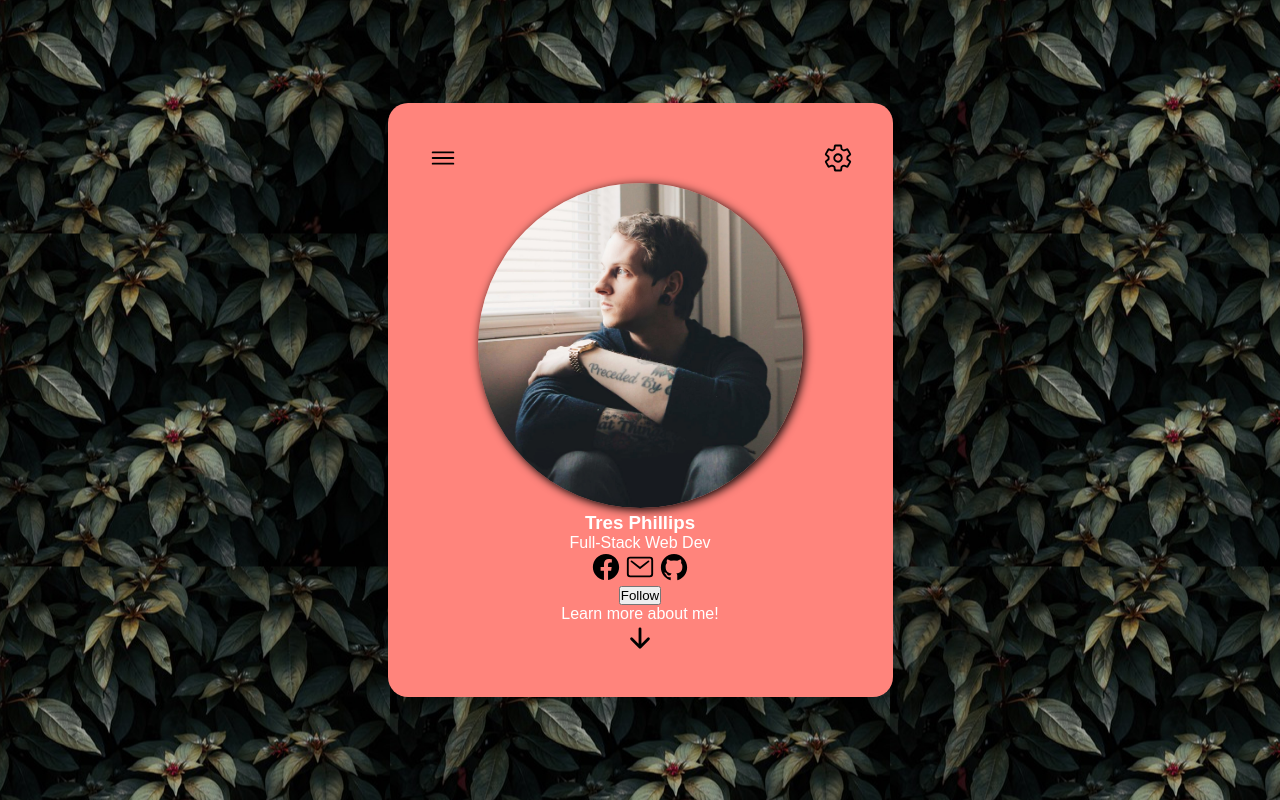
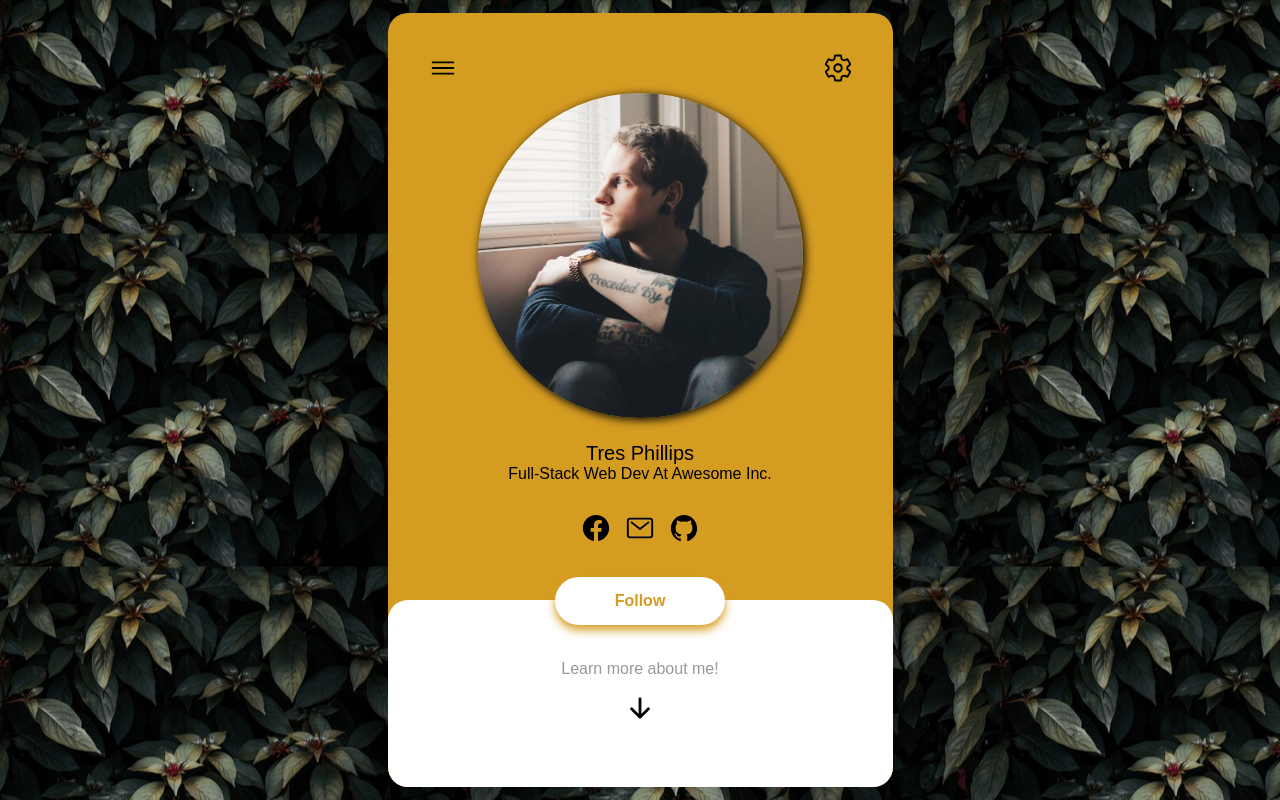
Before and after one commit to tresphill/contact-card, a plain HTML site: page index.html in a window 1280 px wide. Drawn offline with Linux system fonts and the light colour scheme.

Commit message:
better design

```diff
--- a/index.html
+++ b/index.html
@@ -13,7 +13,7 @@
         <img id="menu" src="images/menu-outline.svg" alt="menu-icon">
         <img id="settings" src="images/settings-outline.svg" alt="settings-icon">
         <h3>Tres Phillips</h3>
-        <p>Full-Stack Web Dev</p>
+        <p>Full-Stack Web Dev At Awesome Inc.</p>
         <div class="socials">
           <img id="fb" src="images/logo-facebook(1).svg" alt="facebook">
           <img id="email" src="images/mail-outline(1).svg" alt="email">
--- a/styles.css
+++ b/styles.css
@@ -13,10 +13,9 @@
     align-items: center;
     background-position: center;
     justify-content: center;
-    color: #fff;
 }
  .profile-box{
-    background: #ff847c;
+    background: #d59c22;
     text-align: center;
     padding: 40px 90px;
     position: relative;
@@ -56,3 +55,45 @@
 #arrow {
     width: 30px;
 }
+
+.profile-bottom{
+    background: #fff;
+    color: #999;
+    padding: 60px 0px;
+    margin-left: -90px;
+    margin-right: -90px;
+    margin-bottom: -40px;
+    border-radius: 20px;
+    margin-top: -10px;
+}
+
+.profile-bottom img{
+    width: 15px;
+    margin-top: 15px;
+    cursor: pointer;
+}
+
+.profile-box button{
+    background: #fff;
+    color: #d59c22;
+    border: none;
+    outline: none;
+    box-shadow: 0 5px 10px #d59c22;
+    padding: 15px 60px;
+    cursor: pointer;
+    border-radius: 30px;
+    margin-bottom: -50px;
+    font-weight: 600;
+    font-size: 16px;
+}
+.profile-box h3 {
+    font-size: 20px;
+    margin-top: 20px;
+    font-weight: 500;
+}
+
+.socials img{
+    width: 20px;
+    margin: 30px 5px;
+    cursor: pointer;
+}
```
